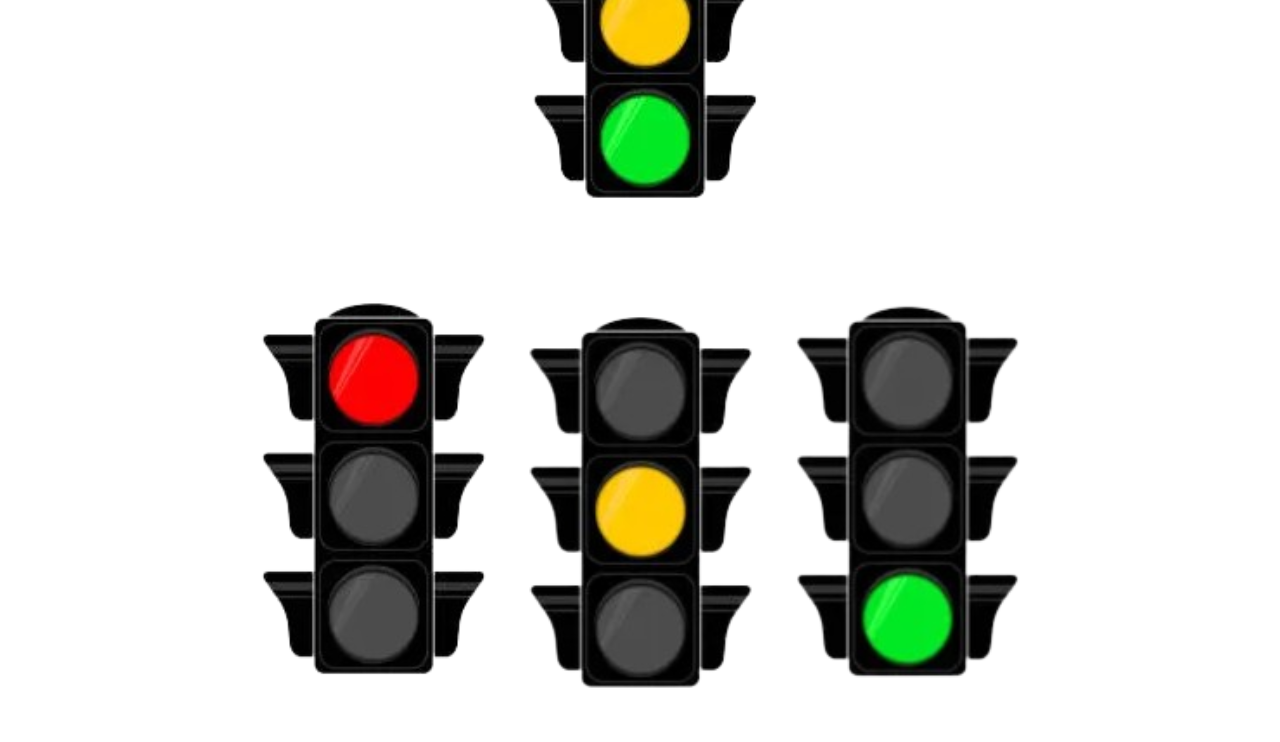
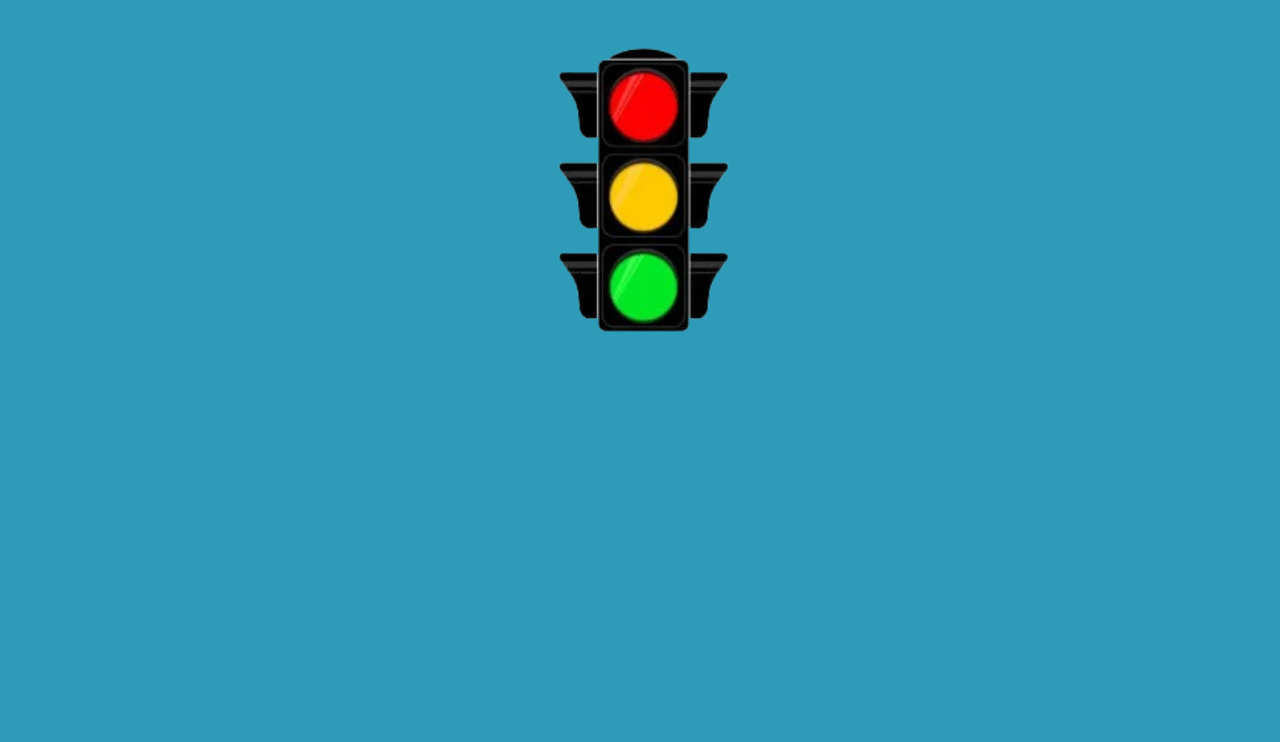
Before and after one commit to t-sn-star/WIT-traffic_light_simulator, a plain HTML site: page light.html in a window 1280 px wide. Shown: the part 306-1048 px from the top of the page. After the commit the page ends 923 px from the top, so only its background shows below. Drawn offline with Linux system fonts and the light colour scheme.

Commit message:
made many improvements to the website's light theme. Added a new JavaScript file to enhance interactivity and updated the CSS for better styling.

```diff
--- a/light.html
+++ b/light.html
@@ -1,18 +1,22 @@
 <!DOCTYPE html>
 <html lang="en">
-    <header>
+    <head>
       <meta charset="utf-8"/>
       <meta name="viewport" content="width=device-width, initial-scale=1"/>
       <title>Traffic Light</title>
+      <link rel="preconnect" href="https://fonts.googleapis.com">
+      <link rel="preconnect" href="https://fonts.gstatic.com" crossorigin>
+      <link href="https://fonts.googleapis.com/css2?family=Pixelify+Sans:wght@400..700&display=swap" rel="stylesheet">
       <link rel="stylesheet" href="styles.css"/>
-    </header>
+    </head>
     <body>
         <h1>Traffic Light Simulator</h1>
+        <h2>Click the lights to change the traffic signal</h2>
         <div>
-          <img id="All" src="traffic_all.png" alt="Traffic Light"/>
-          <img id="Red" src="traffic_red.png" alt="Red Light"/>
-          <img id="Yellow" src="traffic_yellow.png" alt="Yellow Light"/>
-          <img id="Green" src="traffic_green.png" alt="Green Light"/>
+          <img id="all" src="traffic_all.png" alt="Traffic Light"/>
+          <img id="red" src="traffic_red.png" alt="Red Light"/>
+          <img id="yellow" src="traffic_yellow.png" alt="Yellow Light"/>
+          <img id="green" src="traffic_green.png" alt="Green Light"/>
         </div>
     </body>
 </html>
--- /dev/null
+++ b/light.js
@@ -0,0 +1,2 @@
+const img =["all","red","yellow","green"];
+let flow = 0;
--- a/styles.css
+++ b/styles.css
@@ -1,14 +1,44 @@
 body {
-    background-color: #ffffff;
-    font-family: 'Pixel', sans-serif;
+    background-color: #2e9cb8;
+    font-family: "Pixelify Sans", sans-serif;
+    font-size: 50px;
     text-align: center;
+}
+h2 {
+    color: #000000;
+    font-size: 30px;
 }
 
 h1 {
-    color: #333;
+    color: #cd3535;
 }
 
-#All {
-    display: block;
-    margin: 20px auto;
+div {
+    margin: 0 auto;
+    position: relative;
+    width: 220px;
+    height: 600px;
 }
+img {
+    width: 200px;
+    height: auto;
+    margin: 0 auto;
+    cursor: pointer;
+    position: absolute;
+    left: 50%;
+    transform: translateX(-50%);
+}
+#all, #red, #yellow, #green {
+    margin-left: auto;
+}
+#all {
+    opacity: 1;
+}
+#red, #yellow, #green {
+    opacity: 0;
+}
+button {
+    margin-top: 0;
+    padding: 10px 20px;
+    font-size: 20px;
+}
```
